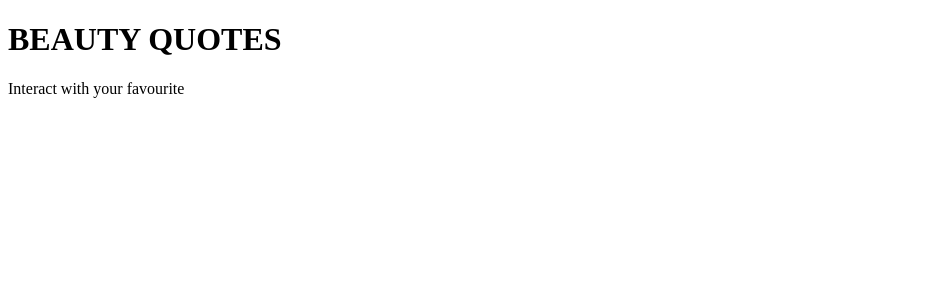
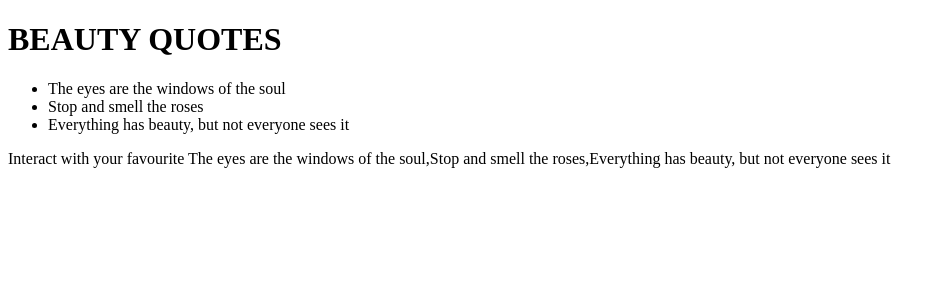
Before and after one commit to IKERRIZ/Quotes, an Angular app: page / in a window 1280 px wide. Shown: the top 300 px of the page, without its empty margins (0-946 px from the left). Built offline with nearby package versions, Linux system fonts and the light colour scheme.

Commit message:
Add unordered list with list tag having logic using *ngFor directive

```diff
--- a/src/app/app.component.html
+++ b/src/app/app.component.html
@@ -1,4 +1,10 @@
 <div>
   <h1>BEAUTY QUOTES</h1>
-  <p>Interact with your favourite  {{ quote }}</p>
+  <ul>
+    <li *ngFor='let quote of quotes'>
+    {{quote}}
+
+    </li>
+    </ul>
+  <p>Interact with your favourite  {{ quotes }}</p>
 </div>
```
